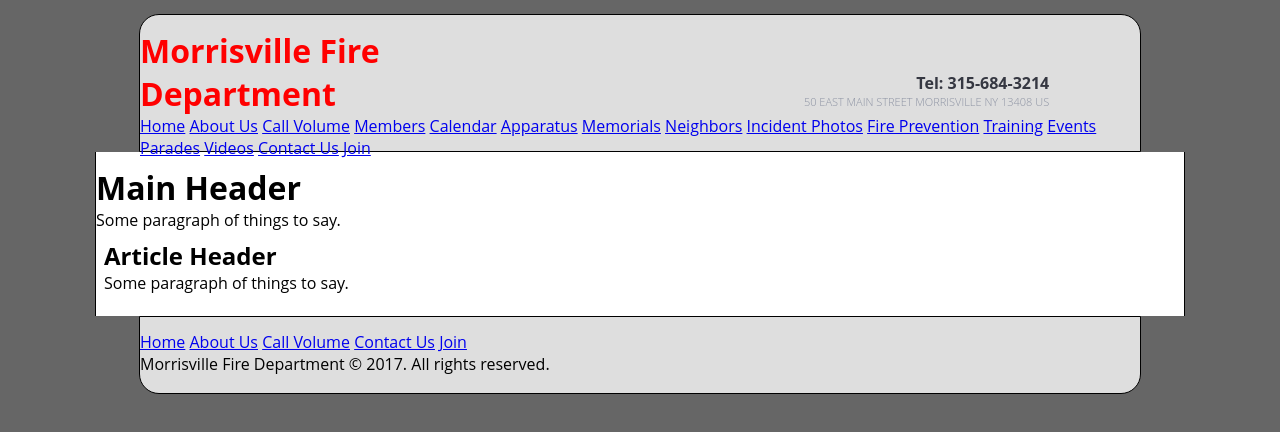
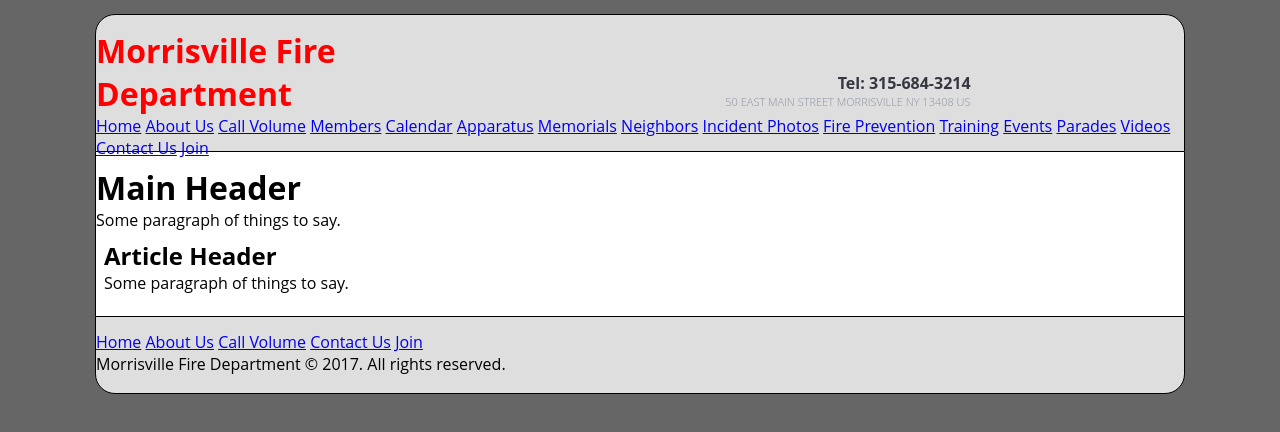
Before and after one commit to morrisvillefd/morrisvillefd.github.io, a plain HTML site: page index.html in a window 1280 px wide. Drawn offline with Linux system fonts and the light colour scheme.

Commit message:
Update main.css

```diff
--- a/css/main.css
+++ b/css/main.css
@@ -16,19 +16,19 @@
 	margin: 14px auto;
 	margin-bottom: 0px;
 	padding: 14px 0px;
-	width: 1000px;
+	width: 85%;
 	height: 108px;
 	background: #DEDEDE;
 }
 
 header h1 {
 	color: #FF0000;
-	width: 425px;
+	width: 40%;
 	display: inline-block;
 }
 
 header h4 {
-	width: 480px;
+	width: 40%;
 	display: inline-block;
 	text-align: right;
 }
@@ -71,6 +71,6 @@
 	margin: 14px auto;
 	margin-top: 0px;
 	padding: 14px 0px;
-	width: 1000px;
+	width: 85%;
 	height: 48px;
 }
```
